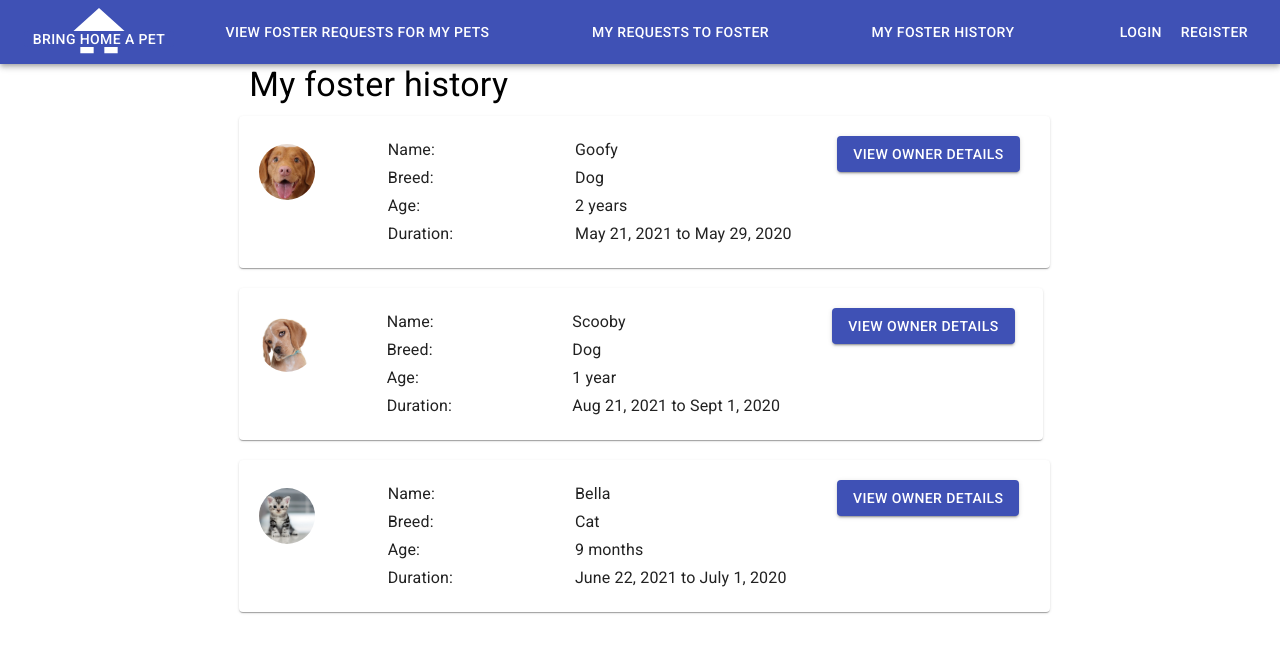
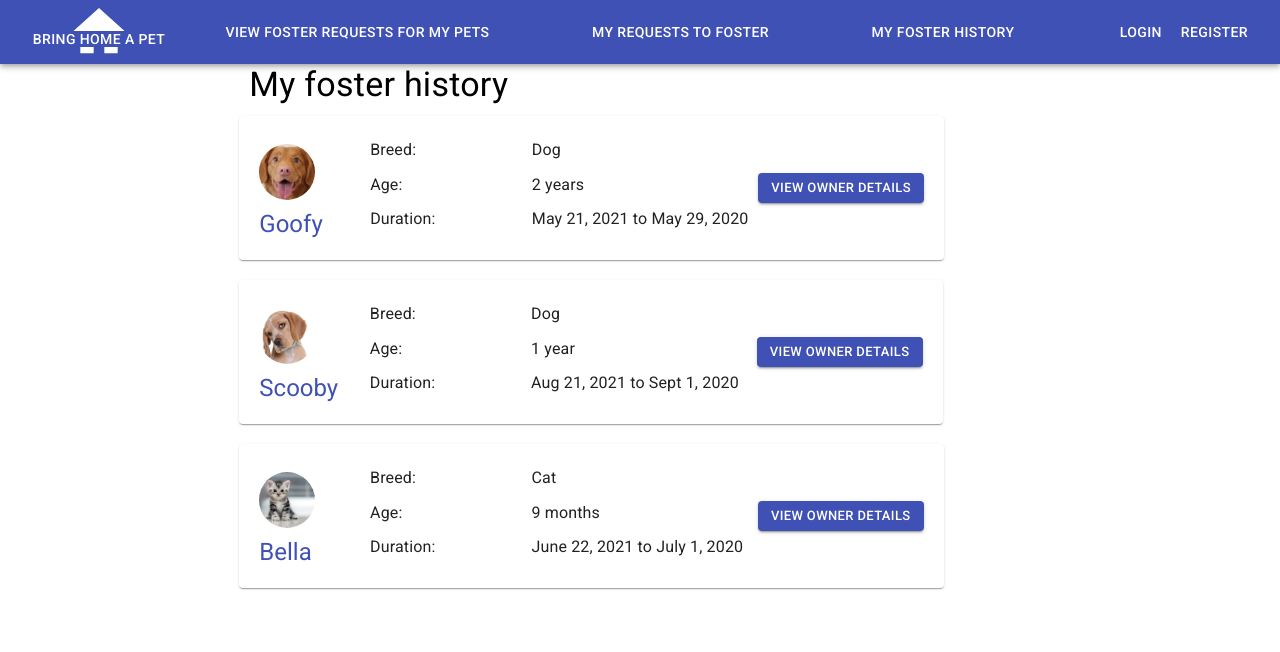
Before and after one commit to vasisht54/Pet-Foster-Frontend, a React (Create React App) app: page /fosterHistory in a window 1280 px wide. Shown: the top 652 px of the page. Built offline with nearby package versions, Linux system fonts and the light colour scheme.

Commit message:
PetName and image in myFosterRequests are clickable

```diff
--- a/src/FosterHistory/index.js
+++ b/src/FosterHistory/index.js
@@ -3,8 +3,16 @@ import { makeStyles, withStyles } from "@material-ui/core/styles";
 import Dialog from "@material-ui/core/Dialog";
 import MuiDialogContent from "@material-ui/core/DialogContent";
 import MuiDialogActions from "@material-ui/core/DialogActions";
-import { Button, Container, Grid, Paper, Typography } from "@material-ui/core";
+import {
+  Button,
+  Container,
+  Link,
+  Grid,
+  Paper,
+  Typography,
+} from "@material-ui/core";
 import ImageAvatar from "./ImageAvatar";
+import { useHistory } from "react-router";
 
 const useStyles = makeStyles(theme => ({
   paper: {
@@ -44,6 +52,7 @@ const DialogActions = withStyles(theme => ({
 const FosterHistory = () => {
   const classes = useStyles();
   const [openOwnerDetails, setOpenOwnerDetails] = useState(false);
+  const history = useHistory();
 
   const fosterHistory = [
     {
@@ -85,23 +94,36 @@ const FosterHistory = () => {
               <Grid container item>
                 <Paper className={classes.paper}>
                   <Grid container>
-                    <Grid container item xs={2}>
-                      <Grid>
-                        <ImageAvatar image={item.image} name={item.name} />
-                      </Grid>
+                    <Grid
+                      onClick={() => history.push("/petSearchDetails")}
+                      style={{ cursor: "pointer" }}
+                      container
+                      item
+                      xs={1}
+                      direction="column"
+                    >
+                      <ImageAvatar image={item.image} name={item.name} />
+                      <Link variant="h5">{item.name}</Link>
                     </Grid>
+                    <Grid item xs={1} />
                     <Grid container item xs={7}>
-                      <FormRow label="Name" value={item.name} />
                       <FormRow label="Breed" value={item.type} />
                       <FormRow label="Age" value={item.age} />
                       <FormRow label="Duration" value={item.duration} />
                     </Grid>
-                    <Grid item xs={3}>
+                    <Grid
+                      container
+                      item
+                      xs={3}
+                      direction="column"
+                      justify="center"
+                    >
                       <Button
                         onClick={() => setOpenOwnerDetails(true)}
                         color="primary"
                         variant="contained"
-                        size="medium"
+                        size="small"
+                        fullWidth
                       >
                         View owner details
                       </Button>
--- a/src/MyFosterRequests/MyFosterRequests.js
+++ b/src/MyFosterRequests/MyFosterRequests.js
@@ -108,9 +108,9 @@ const MyFosterRequests = () => {
           </Typography>
           {pets.map(item => (
             <React.Fragment key={item.id}>
-              <Grid container item key={item.id}>
+              <Grid container item>
                 <Paper className={classes.paper}>
-                  <Grid container justify="space-around">
+                  <Grid container>
                     <Grid
                       onClick={() => history.push("/petSearchDetails")}
                       style={{ cursor: "pointer" }}
@@ -128,7 +128,13 @@ const MyFosterRequests = () => {
                       <FormRow label="Age" value={item.age} />
                       <FormRow label="Duration" value={item.duration} />
                     </Grid>
-                    <Grid item xs={3}>
+                    <Grid
+                      container
+                      item
+                      xs={3}
+                      direction="column"
+                      justify="center"
+                    >
                       <Button
                         onClick={() => setOpenOwnerDetails(true)}
                         fullWidth
```
